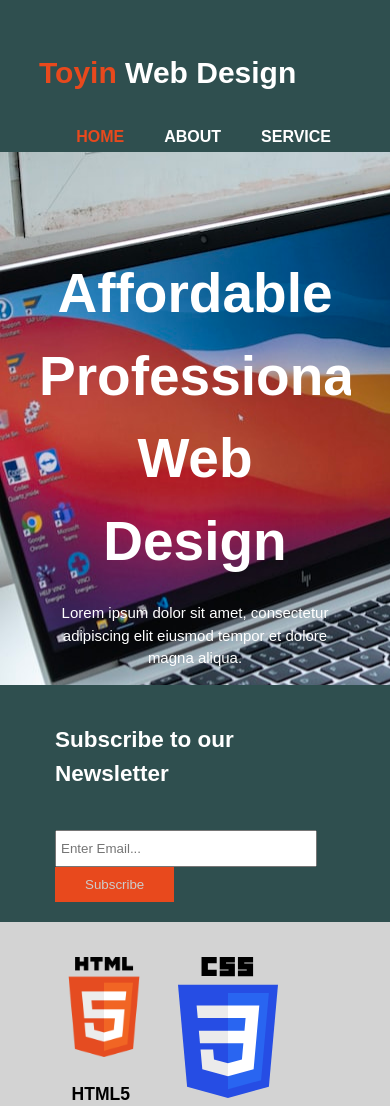
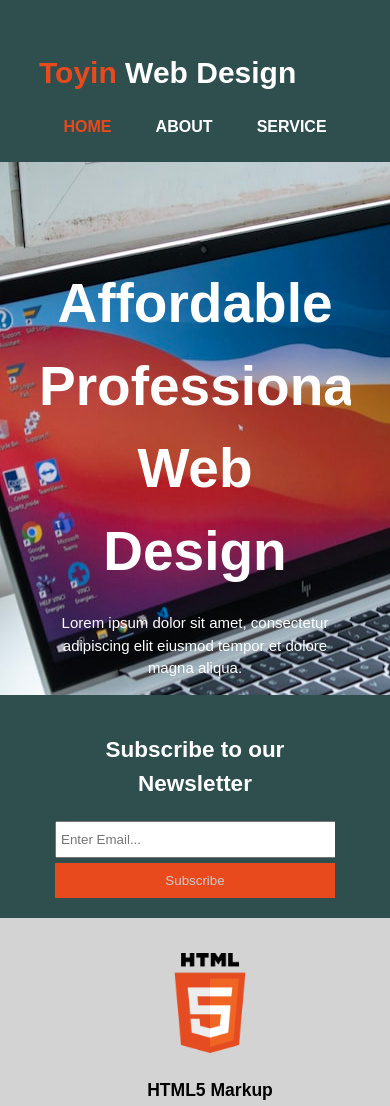
Before and after one commit to HassanToyin/toyin-website, a plain HTML site: page index.html in a window 390 px wide. Shown: the top 1106 px of the page. Drawn offline with Linux system fonts and the light colour scheme.

Commit message:
modify files

```diff
--- a/style.css
+++ b/style.css
@@ -183,7 +183,6 @@ ul#services li{
     /* color:black; */
 }
 
-
 footer{
     padding: 20px;
     margin-top: 20px;
@@ -191,3 +190,34 @@ footer{
     background: #e8491d;
     text-align: right;
 }
+
+/* media queries*/
+@media(max-width: 768px){
+    header #logo,
+    header nav,
+    header nav li,
+    #newsletter h1, #newsletter form,
+    #boxes .box , article#main-col, aside#sidebar
+    {
+        float: none;
+        text-align: center;
+        width: 100%;
+
+    }
+    header {
+        padding-bottom: 20px;
+    }
+    #mainshow h1{
+        margin-top: 40px;
+    }
+
+    #newsletter button, .quote button{
+        display: block;
+        width: 100%;
+    }
+
+    #newsletter form input[type="email"], .quote input, .quote textarea{
+        width: 100%;
+        margin-bottom: 5px;
+    }
+}
```
